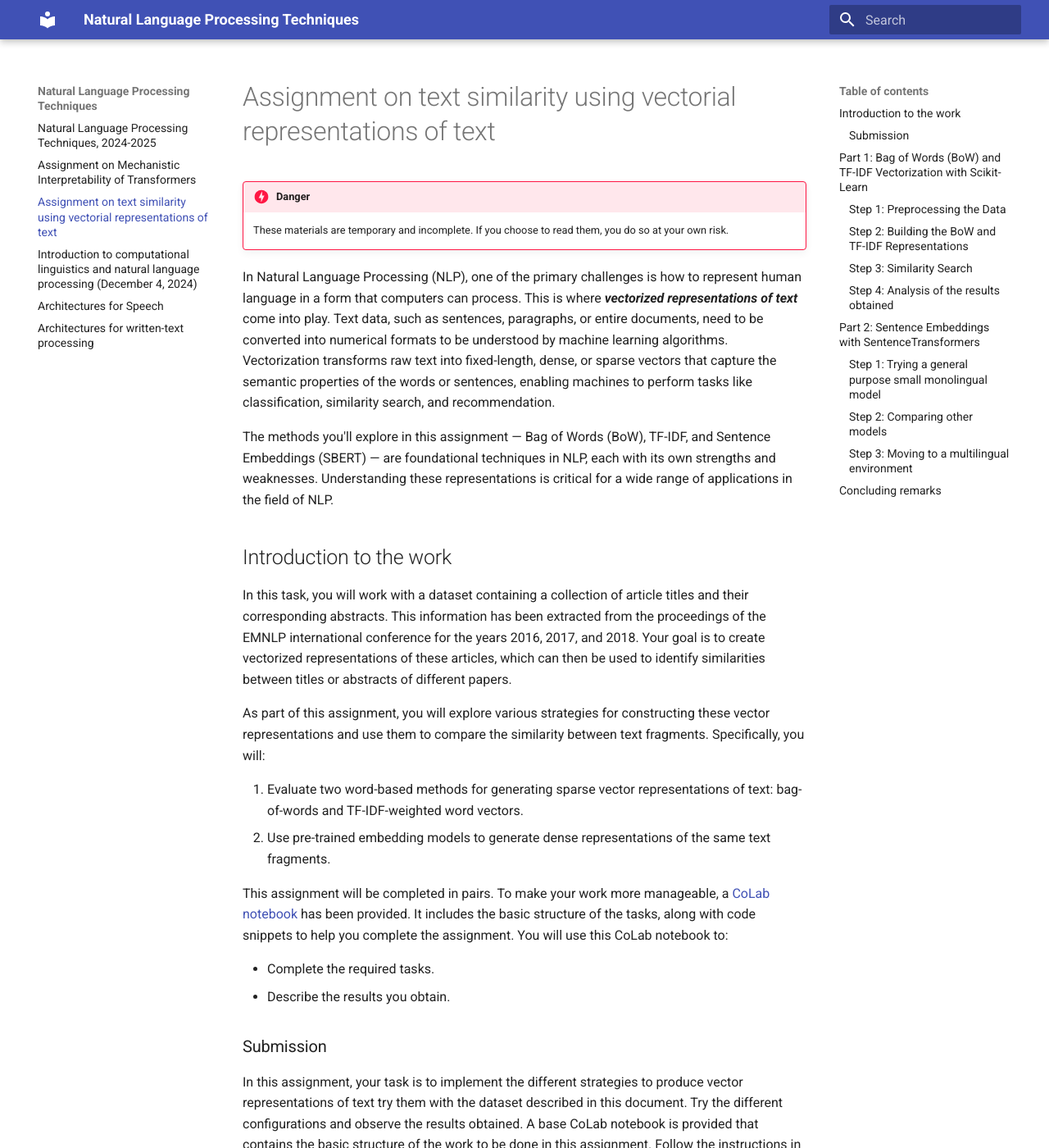
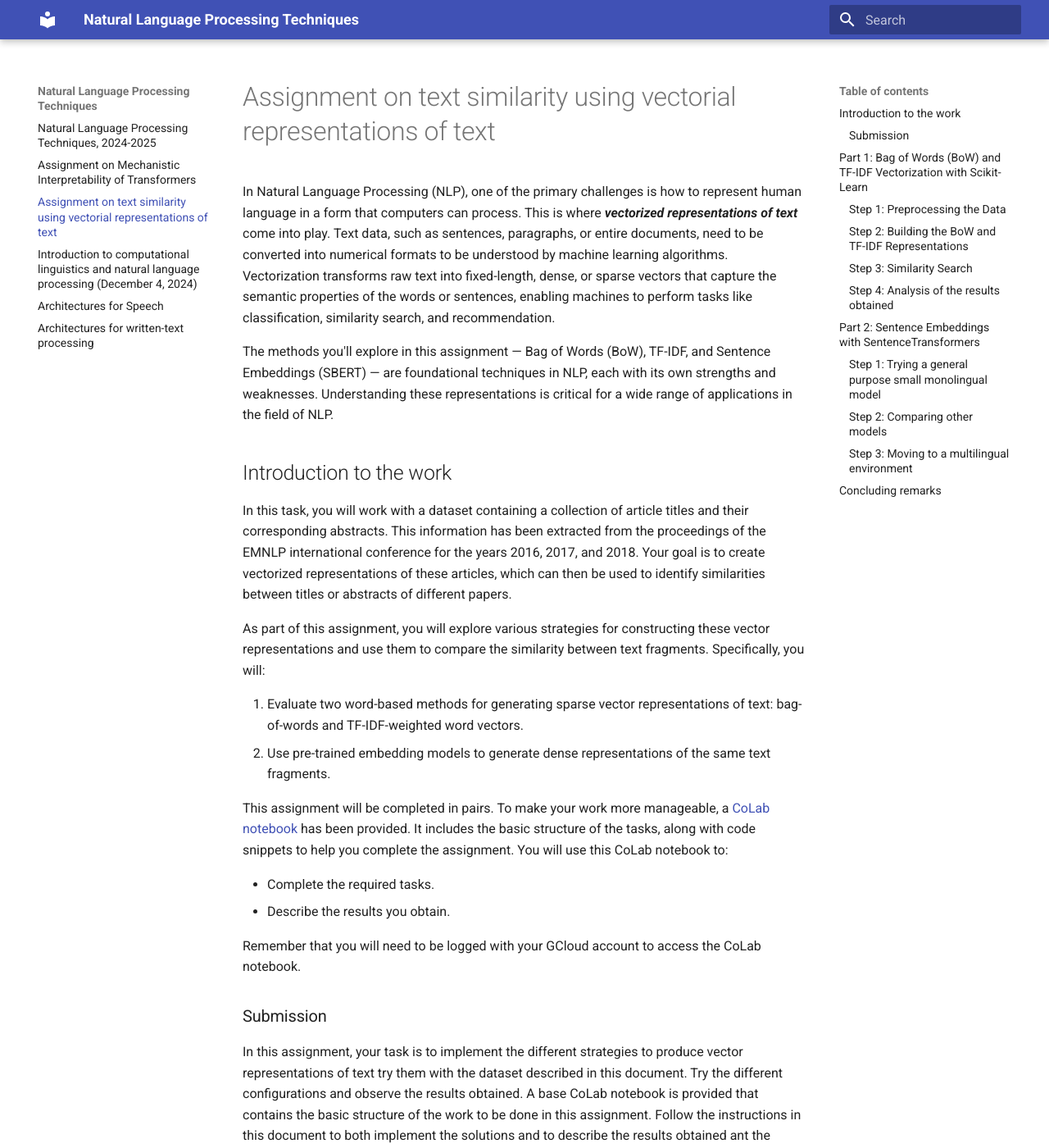
Before and after one commit to jaspock/tpln2425, an MkDocs documentation site: the page built from docs/assignment-searchinvectorialspace.md, in a window 1280 px wide and 1400 px high. Shown: the whole window at 82% size. Built offline with MkDocs 1.6.1 and Material for MkDocs 9.7.7, drawn with Linux system fonts in a browser that asks for light colours.

Commit message:
Adding colab link

```diff
--- a/docs/assignment-searchinvectorialspace.md
+++ b/docs/assignment-searchinvectorialspace.md
@@ -1,9 +1,4 @@
 # Assignment on text similarity using vectorial representations of text
-
-!!! danger
-
-    These materials are temporary and incomplete. If you choose to read them, you do so at your own risk.
-
 
 In Natural Language Processing (NLP), one of the primary challenges is how to represent human language in a form that computers can process. This is where ***vectorized representations of text*** come into play. Text data, such as sentences, paragraphs, or entire documents, need to be converted into numerical formats to be understood by machine learning algorithms. Vectorization transforms raw text into fixed-length, dense, or sparse vectors that capture the semantic properties of the words or sentences, enabling machines to perform tasks like classification, similarity search, and recommendation.
 
@@ -22,6 +17,8 @@
 
  * Complete the required tasks.
  * Describe the results you obtain.
+
+Remember that you will need to be logged with your GCloud account to access the CoLab notebook.
 
 ###Submission
 
```
